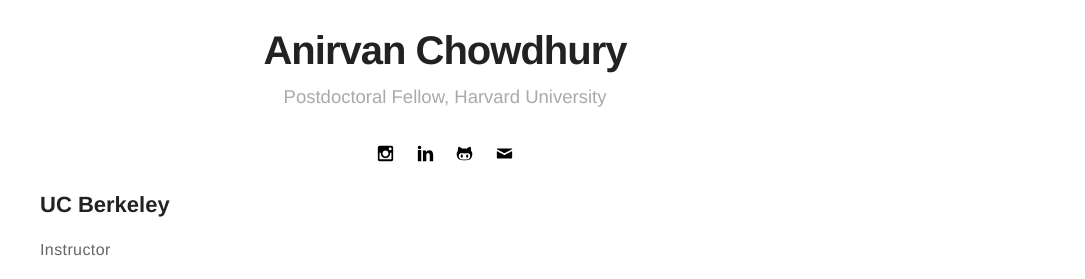
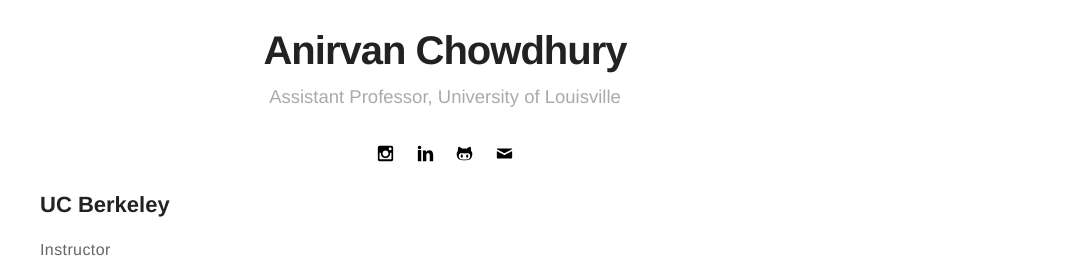
Before and after one commit to anirvanchowdhury/anirvanchowdhury.github.io, a Jekyll site: the page built from teaching.md, in a window 1280 px wide. Shown: the part 262-541 px from the top of the page, without its empty margins (195-1280 px from the left). Built offline with Jekyll 4.4.1, drawn with Linux system fonts in a browser that asks for light colours.

Commit message:
Update _config.yml

```diff
--- a/_config.yml
+++ b/_config.yml
@@ -1,6 +1,6 @@
 # main text of home
 name: Anirvan Chowdhury
-bio: Postdoctoral Fellow, Harvard University
+bio: Assistant Professor, University of Louisville
 
 # twitter summary info
 description: Personal website - Anirvan Chowdhury
```
